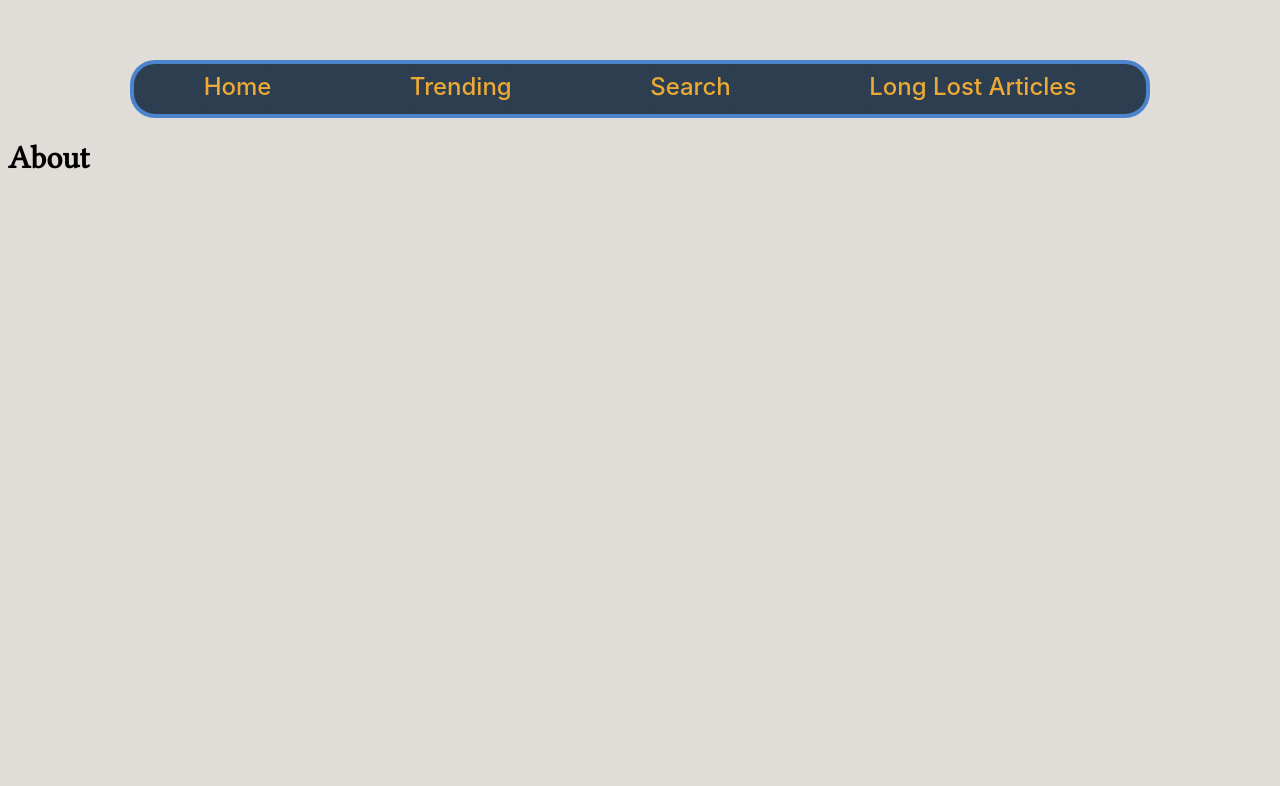
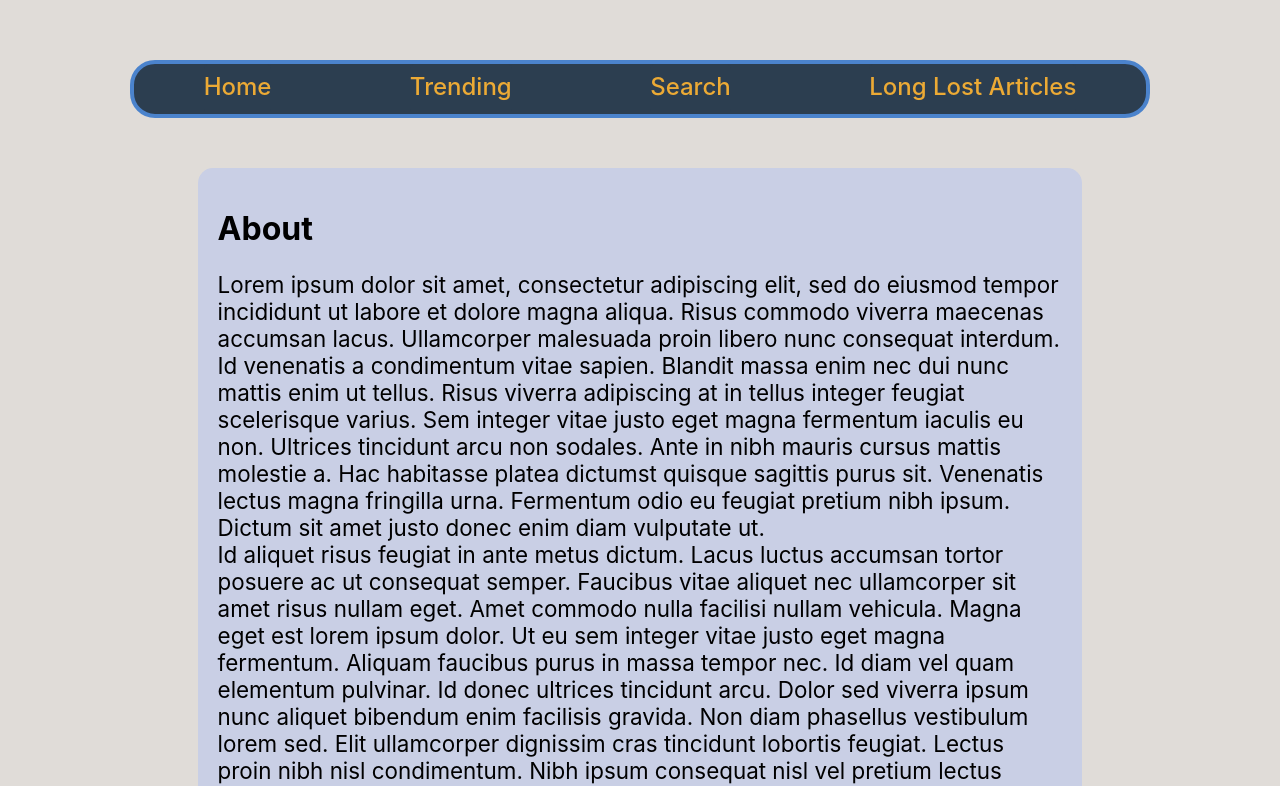
Before and after one commit to Asinphi/WikiTrends, a Nuxt app: page / in a window 1280 px wide. Shown: the part 300-1086 px from the top of the page. Before the commit the page ends 800 px from the top, so only its background shows below. Built offline with nearby package versions, Linux system fonts and the light colour scheme.

Commit message:
feat: add PageContainer component

```diff
--- /dev/null
+++ b/components/PageContainer.vue
@@ -0,0 +1,30 @@
+<script setup lang="ts">
+
+</script>
+
+<template>
+  <div class="page-container">
+    <slot />
+  </div>
+</template>
+
+<style lang="scss">
+.page-container {
+  display: block;
+  flex-direction: column;
+  min-height: 40vh;
+  font-family: "Inter var experimental", Inter var, Inter, ui-sans-serif, system-ui, sans-serif;
+  padding: 20px;
+  margin-top: 50px;
+  @include media-breakpoint-up(lg) {
+    background-color: #c9cfe5;
+    margin-left: 15%;
+    margin-right: 15%;
+    border-radius: 15px;
+  }
+
+  p {
+    font-size: 1.4rem;
+  }
+}
+</style>
--- a/pages/index.vue
+++ b/pages/index.vue
@@ -1,9 +1,24 @@
 <script setup lang="ts">
 
+import PageContainer from "~/components/PageContainer.vue";
 </script>
 
 <template>
-<h1>About</h1>
+  <PageContainer>
+    <h1>About</h1>
+
+    <p>
+      Lorem ipsum dolor sit amet, consectetur adipiscing elit, sed do eiusmod tempor incididunt ut labore et dolore magna aliqua. Risus commodo viverra maecenas accumsan lacus. Ullamcorper malesuada proin libero nunc consequat interdum. Id venenatis a condimentum vitae sapien. Blandit massa enim nec dui nunc mattis enim ut tellus. Risus viverra adipiscing at in tellus integer feugiat scelerisque varius. Sem integer vitae justo eget magna fermentum iaculis eu non. Ultrices tincidunt arcu non sodales. Ante in nibh mauris cursus mattis molestie a. Hac habitasse platea dictumst quisque sagittis purus sit. Venenatis lectus magna fringilla urna. Fermentum odio eu feugiat pretium nibh ipsum. Dictum sit amet justo donec enim diam vulputate ut.
+      <br>
+      Id aliquet risus feugiat in ante metus dictum. Lacus luctus accumsan tortor posuere ac ut consequat semper. Faucibus vitae aliquet nec ullamcorper sit amet risus nullam eget. Amet commodo nulla facilisi nullam vehicula. Magna eget est lorem ipsum dolor. Ut eu sem integer vitae justo eget magna fermentum. Aliquam faucibus purus in massa tempor nec. Id diam vel quam elementum pulvinar. Id donec ultrices tincidunt arcu. Dolor sed viverra ipsum nunc aliquet bibendum enim facilisis gravida. Non diam phasellus vestibulum lorem sed. Elit ullamcorper dignissim cras tincidunt lobortis feugiat. Lectus proin nibh nisl condimentum. Nibh ipsum consequat nisl vel pretium lectus quam id leo. Euismod elementum nisi quis eleifend quam adipiscing. Gravida neque convallis a cras semper auctor neque vitae tempus. Nulla at volutpat diam ut venenatis tellus. Phasellus faucibus scelerisque eleifend donec pretium vulputate sapien nec. Ut eu sem integer vitae. Tortor condimentum lacinia quis vel eros donec ac odio.
+      <br>
+      Donec pretium vulputate sapien nec sagittis aliquam malesuada. Tempor orci dapibus ultrices in iaculis. Sociis natoque penatibus et magnis dis parturient montes nascetur. Ultrices gravida dictum fusce ut placerat orci nulla pellentesque. Feugiat sed lectus vestibulum mattis ullamcorper velit sed ullamcorper. Aliquet risus feugiat in ante metus dictum at tempor commodo. Purus gravida quis blandit turpis cursus. Arcu ac tortor dignissim convallis aenean. Elit at imperdiet dui accumsan sit amet nulla. Sapien nec sagittis aliquam malesuada bibendum arcu vitae elementum. Vitae purus faucibus ornare suspendisse sed.
+      <br>
+      Id eu nisl nunc mi. Etiam non quam lacus suspendisse faucibus interdum posuere lorem ipsum. Convallis posuere morbi leo urna molestie at elementum. Enim praesent elementum facilisis leo. Semper feugiat nibh sed pulvinar proin gravida hendrerit lectus a. Nunc mi ipsum faucibus vitae aliquet nec ullamcorper sit amet. Imperdiet proin fermentum leo vel orci porta non pulvinar neque. Sit amet aliquam id diam maecenas ultricies mi. Mi quis hendrerit dolor magna eget est lorem ipsum dolor. Diam quam nulla porttitor massa id neque aliquam vestibulum. Ultrices tincidunt arcu non sodales neque sodales ut etiam. Sed viverra ipsum nunc aliquet bibendum enim facilisis gravida neque. Tincidunt vitae semper quis lectus nulla at. Posuere morbi leo urna molestie at. Vitae sapien pellentesque habitant morbi tristique senectus et netus et. Amet est placerat in egestas. Vulputate dignissim suspendisse in est ante. In ante metus dictum at tempor commodo ullamcorper a lacus. Elit pellentesque habitant morbi tristique senectus et. Facilisis mauris sit amet massa vitae tortor.
+      <br>
+      Odio aenean sed adipiscing diam donec adipiscing tristique risus nec. Tincidunt augue interdum velit euismod in. Suscipit adipiscing bibendum est ultricies integer quis auctor elit. Nisl nunc mi ipsum faucibus vitae aliquet. Convallis aenean et tortor at risus viverra adipiscing at. Volutpat sed cras ornare arcu dui vivamus arcu felis. Purus semper eget duis at tellus at urna. Enim facilisis gravida neque convallis a. Sit amet consectetur adipiscing elit ut aliquam purus sit amet. Elementum pulvinar etiam non quam lacus suspendisse faucibus. Ultrices vitae auctor eu augue. Iaculis urna id volutpat lacus laoreet non. Volutpat blandit aliquam etiam erat velit scelerisque in. Tellus orci ac auctor augue mauris. Blandit cursus risus at ultrices mi tempus. Porttitor eget dolor morbi non arcu risus quis varius. Tristique magna sit amet purus gravida quis.
+    </p>
+  </PageContainer>
 </template>
 
 <style scoped>
--- a/pages/long-lost-articles.vue
+++ b/pages/long-lost-articles.vue
@@ -3,7 +3,9 @@
 </script>
 
 <template>
-  <h1>Long Lost Articles</h1>
+  <PageContainer>
+    <h1>Long Lost Articles</h1>
+  </PageContainer>
 </template>
 
 <style scoped>
--- a/pages/search.vue
+++ b/pages/search.vue
@@ -3,7 +3,9 @@
 </script>
 
 <template>
-  <h1>Search</h1>
+  <PageContainer>
+    <h1>Search</h1>
+  </PageContainer>
 </template>
 
 <style scoped>
--- a/pages/trending.vue
+++ b/pages/trending.vue
@@ -3,7 +3,9 @@
 </script>
 
 <template>
-  <h1>Trending</h1>
+  <PageContainer>
+    <h1>Trending</h1>
+  </PageContainer>
 </template>
 
 <style scoped>
```
